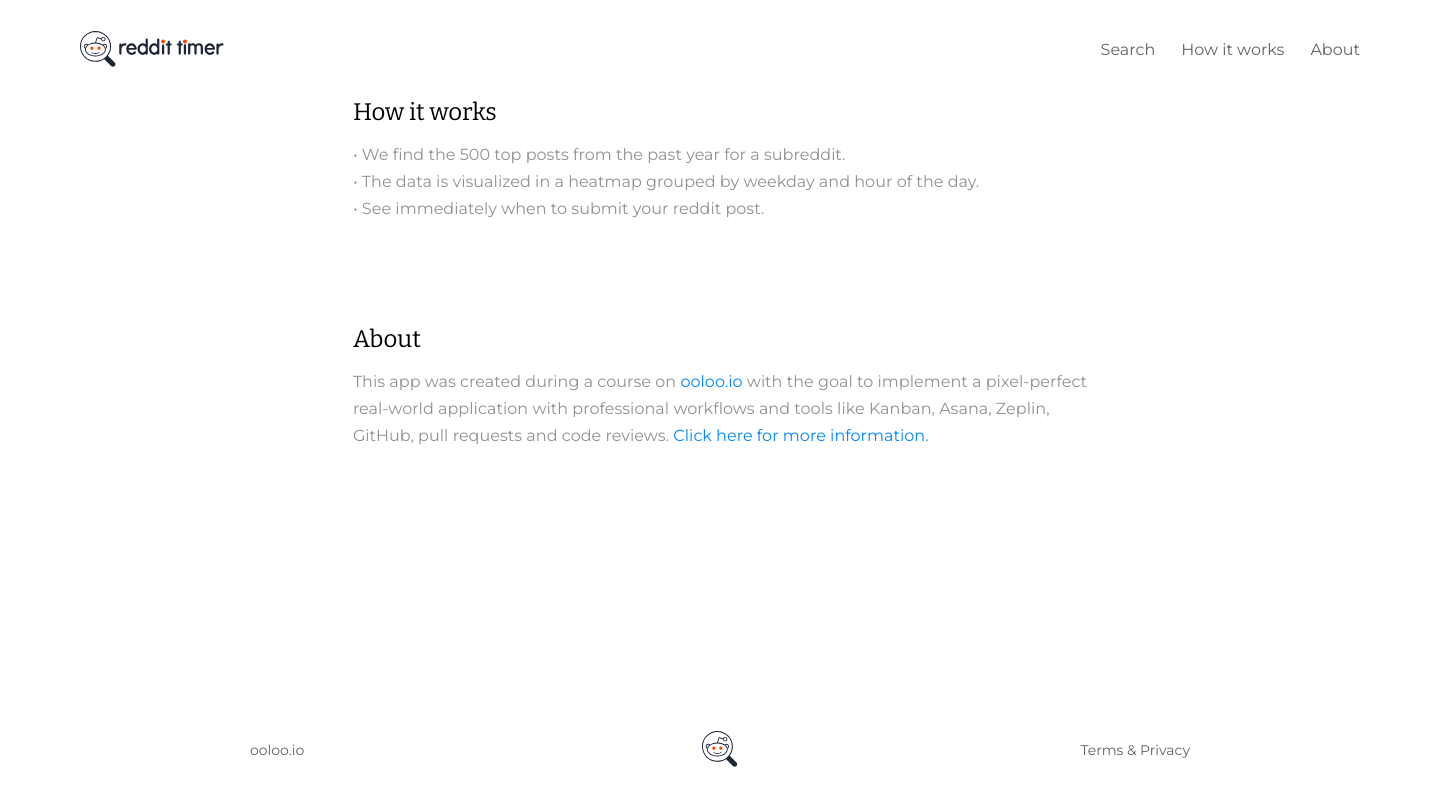
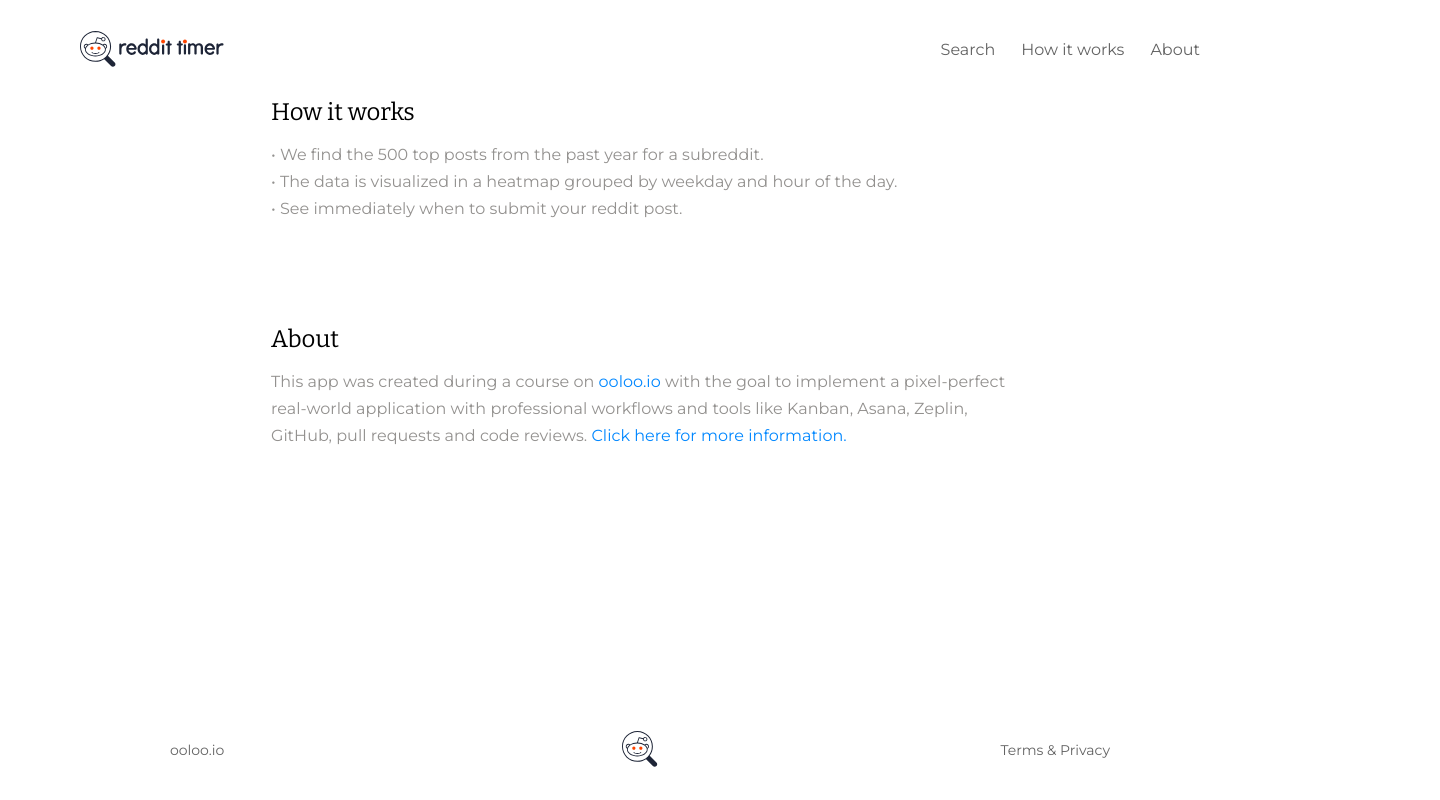
Before and after one commit to kelvin8773/reddit-timer, a React (Create React App) app: page / in a window 1280 px wide. Shown: the whole page, 1440 px wide, since content can reach past the window. Built offline with nearby package versions, Linux system fonts and the light colour scheme.

Commit message:
simplify style with max-width and less div

```diff
--- a/src/app.module.scss
+++ b/src/app.module.scss
@@ -3,6 +3,7 @@
 
 .app {
     width: 1440px;
+    max-width: 100%;
     height: 100vh;
     background-color: #ffffff;
 }
--- a/src/footer/footer.module.scss
+++ b/src/footer/footer.module.scss
@@ -4,8 +4,10 @@
     height: $footerHeight;
     display: flex;
     align-items: center;
-    padding: 0 250px;
     font-size: 14px;
+    margin: 0 auto;
+    width: 940px;
+    max-width: 100%;
 }
 
 .leftLink {
--- a/src/main/components/info.module.scss
+++ b/src/main/components/info.module.scss
@@ -1,5 +1,7 @@
 .info {
-    margin-bottom: 105px;
+    margin:0 auto 105px;
+    width: 738px;
+    max-width: 100%;
 }
 
 .headline {
--- a/src/main/components/infoSection.js
+++ b/src/main/components/infoSection.js
@@ -20,13 +20,7 @@
       <div className={styles.infoLine}>
         This app was created during a course on
         <a href=" https://ooloo.io" className={styles.link}> ooloo.io </a>
-        with the goal to implement a pixel-perfect
-      </div>
-      <div className={styles.infoLine}>
-        real-world application with professional workflows and tools like Kanban, Asana, Zeplin,
-      </div>
-      <div className={styles.infoLine}>
-        GitHub, pull requests and code reviews.&nbsp;
+        with the goal to implement a pixel-perfect real-world application with professional workflows and tools like Kanban, Asana, Zeplin, GitHub, pull requests and code reviews.&nbsp;
         <a href="https://ooloo.io/employers" className={styles.link}>
           Click here for more information.
         </a>
--- a/src/main/main.module.scss
+++ b/src/main/main.module.scss
@@ -2,7 +2,4 @@
 
 .main {
     height: calc(100vh - #{$headerHeight} - #{$footerHeight});
-    display: flex;
-    flex-direction: column;
-    align-items: center;
 }
```
